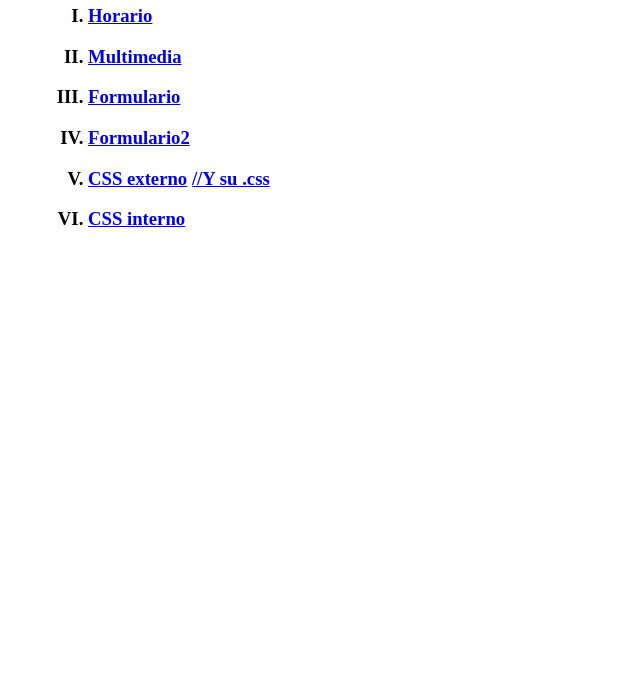
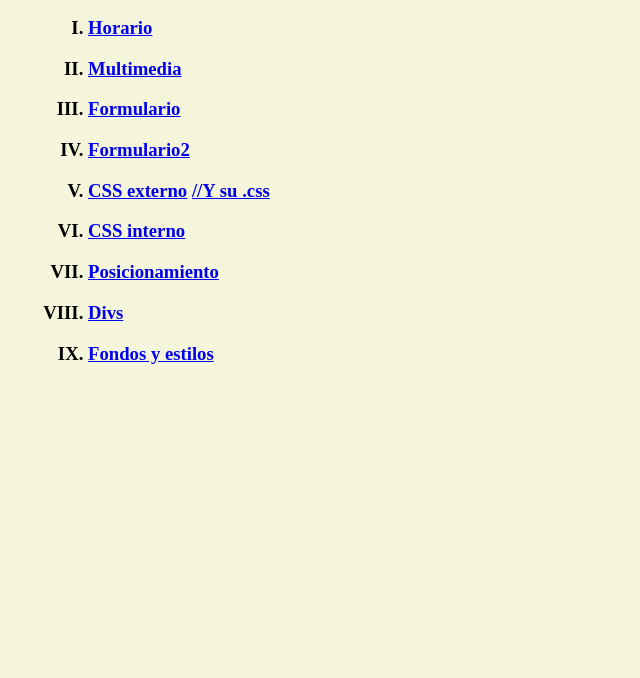
Before and after one commit to jcaceresforteza/1EVAL_HTMLyCSS_AplicacionesWeb_SMR2C_JoseCaceresForteza, a plain HTML site: page index.html in a window 1280 px wide. Shown: the part 122-800 px from the top of the page, without its empty margins (0-640 px from the left). Drawn offline with Linux system fonts and the light colour scheme.

Commit message:
ejercicios

```diff
--- a/index.html
+++ b/index.html
@@ -4,19 +4,34 @@
   <head>
     <meta charset="utf-8">
     <title>JoseCaceres</title>
+    <style>
+        h1 {
+          color: red;
+          font-family: Impact, Haettenschweiler, 'Arial Narrow Bold', sans-serif;
+        }
+        ul {
+          list-style-type: upper-roman;
+        }
+        * {
+          background-color: beige;
+        }
+    </style>
   </head>
   <body>
     <header></header>
-    <h1><main style="color: red;">Jose Caceres Forteza SMR 2 C {A.W}</main></h1>
+   <main><h1>Jose Caceres Forteza SMR 2 C {A.W}</h1></main>
    <ul>
     <h2><li>Primer trimestre</li></h2>
-        <ul style="list-style-type:upper-roman;">
+        <ul>
         <h3><li><a href="horario/index.html">Horario</a> </li></h3>
         <h3><li><a href="MULTIMEDIA/index.html">Multimedia</a> </li></h3>
         <h3><li><a href="formulario/index.html">Formulario</a> </li></h3>
         <h3><li><a href="formulario/formulario2.html">Formulario2</a> </li></h3>
         <h3><li><a href="CSS/css.html">CSS externo</a> <a href="CSS/estilo/estilo.css">//Y su .css</a></li></h3>
         <h3><li><a href="CSS/cssinterno.html">CSS interno</a> </li></h3>
+        <h3><li><a href="CSS/posicionamiento/positioning.html">Posicionamiento</a> </li></h3>
+        <h3><li><a href="CSS/estilos/divs.html">Divs</a> </li></h3>
+        <h3><li><a href="CSS/estilos/fondosyestilos.html">Fondos y estilos</a> </li></h3>
         </ul>
    </ul>
   </body>
```
